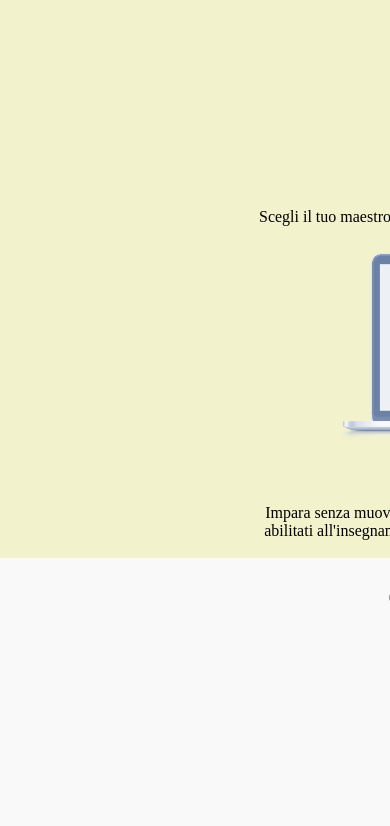
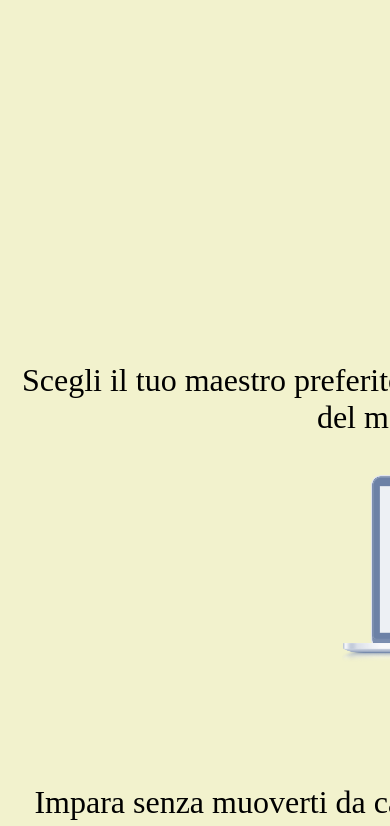
Before and after one commit to vrossi96/html-css-resp-wannabe, a plain HTML site: page index.html in a window 390 px wide. Shown: the part 131-957 px from the top of the page. Drawn offline with Linux system fonts and the light colour scheme.

Commit message:
added width, padding, removed margin top

```diff
--- a/css/responsive.css
+++ b/css/responsive.css
@@ -1,12 +1,13 @@
 @media screen and (max-width: 420px) {
   body {
-    background-color: #f2f2cd;
     margin: 0;
     width: 100vw;
+    font-size: 2rem;
     display: flex;
     flex-direction: column;
     align-items: flex-start;
   }
+
   .row {
     display: flex;
     flex-direction: column;
@@ -14,4 +15,28 @@
     align-items: center;
     margin-top: 0;
   }
+
+  #lezioni,
+  #why {
+    background-color: #f2f2cd;
+  }
+
+  #lezioni .row > .left,
+  #lezioni .row > .right,
+  #steps .row > .left,
+  #steps .row > .central,
+  #steps .row > .right {
+    width: 100%;
+  }
+
+  #lezioni > .row > div,
+  #steps > .row > div {
+    padding: 15px 0;
+  }
+
+  #why > .row > div.first,
+  #why > .row > div.third,
+  #why > .row > div.second {
+    margin-top: 0;
+  }
 }
```
